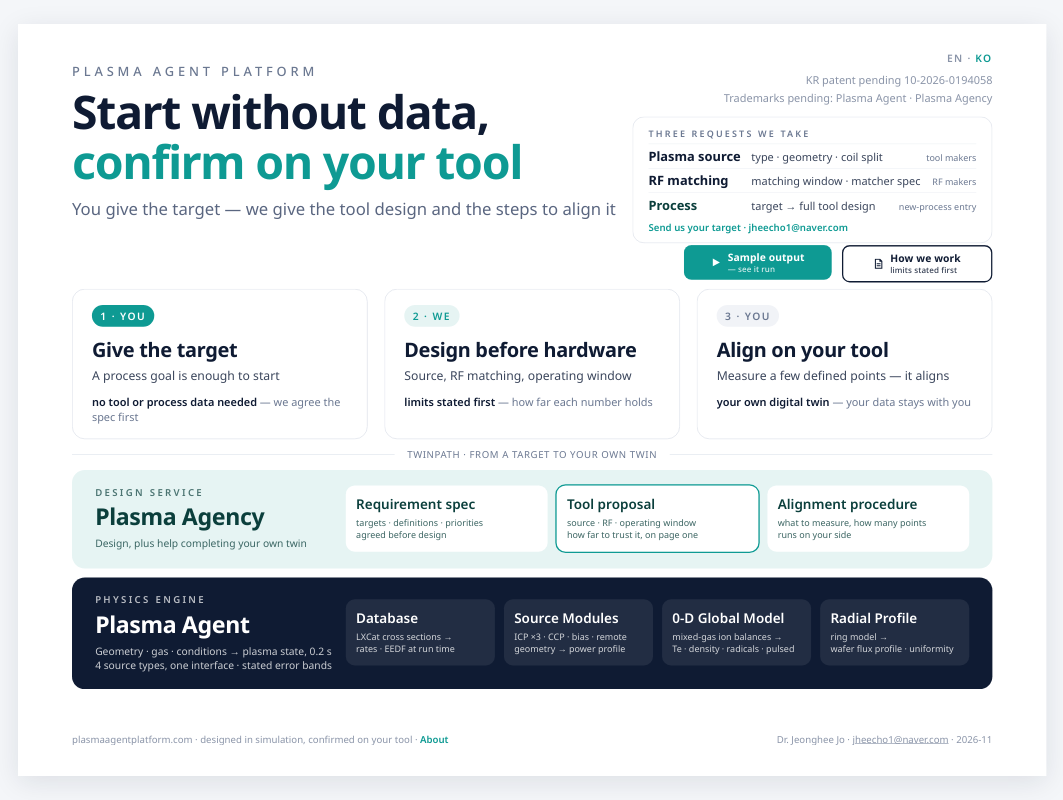
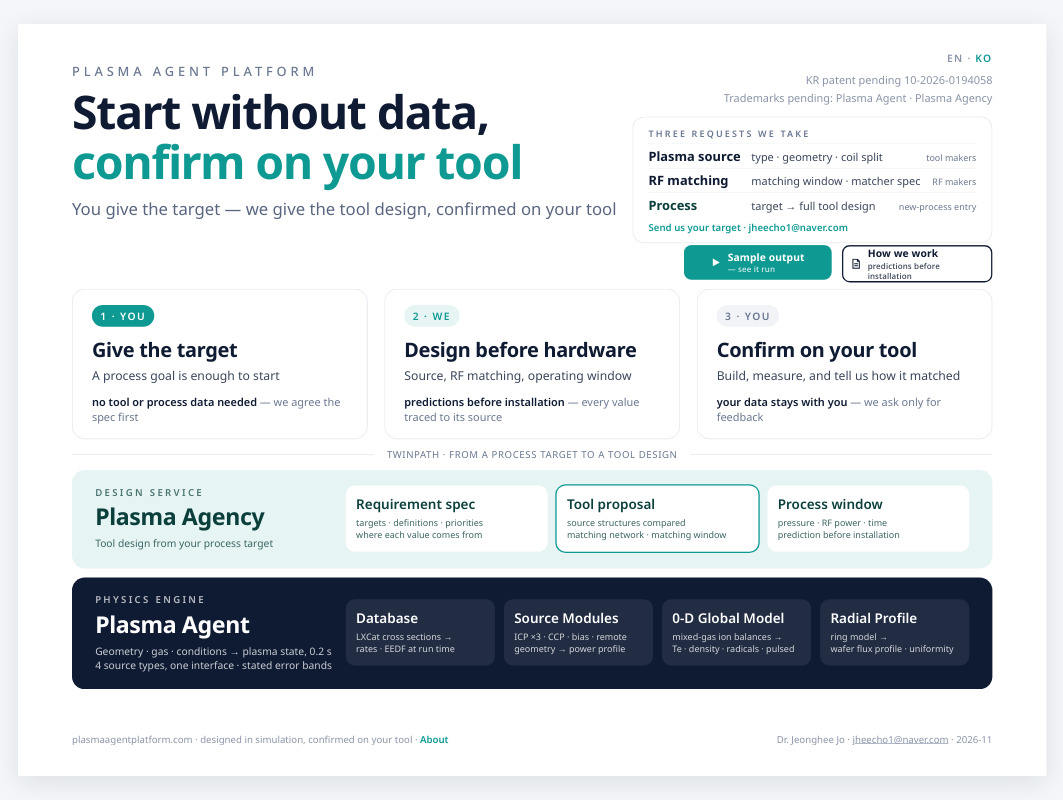
Before and after one commit to jheecho1/plasmaagentplatform, a plain HTML site: page index.html in a window 1280 px wide. Shown: the whole page, without its empty margins (108-1171 px from the left). Drawn offline with Linux system fonts and the light colour scheme.

Commit message:
Add files via upload

```diff
--- a/index.html
+++ b/index.html
@@ -3,9 +3,9 @@
 <meta name="robots" content="noindex,nofollow">
 <meta name="viewport" content="width=device-width,initial-scale=1">
 <title>Plasma Agent Platform — Start without data, confirm on your tool</title>
-<meta name="description" content="For teams building a plasma process tool with no prior data. You give the process target; we give the tool design — plasma source, RF matching, operating window — and the steps to align it on your own tool. Plasma Agent (engine) · Plasma Agency (design service).">
+<meta name="description" content="For teams building a plasma process tool with no prior data. You give the process target; we give the tool design — plasma source, RF matching, operating window — every value a prediction before installation, confirmed on your own tool. Plasma Agent (engine) · Plasma Agency (design service).">
 <meta property="og:title" content="Plasma Agent Platform">
-<meta property="og:description" content="Start without data, confirm on your tool — a tool design from a process target, aligned on your own equipment">
+<meta property="og:description" content="Start without data, confirm on your tool — a tool design from a process target, confirmed on your own equipment">
 <link rel="canonical" href="https://plasmaagentplatform.com/">
 <link rel="alternate" hreflang="ko" href="https://plasmaagentplatform.com/ko/">
 <link rel="alternate" hreflang="en" href="https://plasmaagentplatform.com/">
@@ -119,8 +119,8 @@
   <div class="lang">EN · <a href="/ko/">KO</a></div>
   <div class="eyebrow">Plasma Agent Platform</div>
   <h1>Start without data,<br><em>confirm on your tool</em></h1>
-  <div class="sub">You give the target — we give the tool design and the steps to align it</div>
-  <div class="cta"><a class="p" href="/samples.html"><svg viewBox="0 0 16 16" aria-hidden="true"><path d="M3 2l11 6-11 6z" fill="currentColor"/></svg><span>Sample output<small>— see it run</small></span></a><a class="s" href="/about.html"><svg viewBox="0 0 16 16" aria-hidden="true"><path d="M3 1h7l3 3v11H3z M10 1v3h3" fill="none" stroke="currentColor" stroke-width="1.6"/><path d="M5 8h6M5 11h6" stroke="currentColor" stroke-width="1.6"/></svg><span>How we work<small>limits stated first</small></span></a></div>
+  <div class="sub">You give the target — we give the tool design, confirmed on your tool</div>
+  <div class="cta"><a class="p" href="/samples.html"><svg viewBox="0 0 16 16" aria-hidden="true"><path d="M3 2l11 6-11 6z" fill="currentColor"/></svg><span>Sample output<small>— see it run</small></span></a><a class="s" href="/about.html"><svg viewBox="0 0 16 16" aria-hidden="true"><path d="M3 1h7l3 3v11H3z M10 1v3h3" fill="none" stroke="currentColor" stroke-width="1.6"/><path d="M5 8h6M5 11h6" stroke="currentColor" stroke-width="1.6"/></svg><span>How we work<small>predictions before installation</small></span></a></div>
   <div class="mark">KR patent pending 10-2026-0194058<br>Trademarks pending: Plasma Agent · Plasma Agency</div>
   <div class="offer">
     <div class="t">THREE REQUESTS WE TAKE</div>
@@ -140,21 +140,21 @@
       <div class="agent next"><span class="tag">2 · WE</span>
         <h3>Design before hardware</h3>
         <p>Source, RF matching, operating window</p>
-        <div class="who"><b>limits stated first</b> — how far each number holds</div>
+        <div class="who"><b>predictions before installation</b> — every value traced to its source</div>
       </div>
       <div class="agent last"><span class="tag">3 · YOU</span>
-        <h3>Align on your tool</h3>
-        <p>Measure a few defined points — it aligns</p>
-        <div class="who"><b>your own digital twin</b> — your data stays with you</div>
+        <h3>Confirm on your tool</h3>
+        <p>Build, measure, and tell us how it matched</p>
+        <div class="who"><b>your data stays with you</b> — we ask only for feedback</div>
       </div>
     </div>
-    <div class="conn"><span>TWINPATH · FROM A TARGET TO YOUR OWN TWIN</span></div>
+    <div class="conn"><span>TWINPATH · FROM A PROCESS TARGET TO A TOOL DESIGN</span></div>
     <div class="layer agency">
-      <div><div class="name">DESIGN SERVICE</div><div class="brand">Plasma Agency</div><div class="role">Design, plus help completing your own twin</div></div>
+      <div><div class="name">DESIGN SERVICE</div><div class="brand">Plasma Agency</div><div class="role">Tool design from your process target</div></div>
       <div class="chips">
-        <div class="chip">Requirement spec<small>targets · definitions · priorities<br>agreed before design</small></div>
-        <div class="chip new">Tool proposal<small>source · RF · operating window<br>how far to trust it, on page one</small></div>
-        <div class="chip">Alignment procedure<small>what to measure, how many points<br>runs on your side</small></div>
+        <div class="chip">Requirement spec<small>targets · definitions · priorities<br>where each value comes from</small></div>
+        <div class="chip new">Tool proposal<small>source structures compared<br>matching network · matching window</small></div>
+        <div class="chip">Process window<small>pressure · RF power · time<br>prediction before installation</small></div>
       </div>
     </div>
     <div class="layer engine">
```
Also changed, not shown: about.html (+1 -1 lines).
